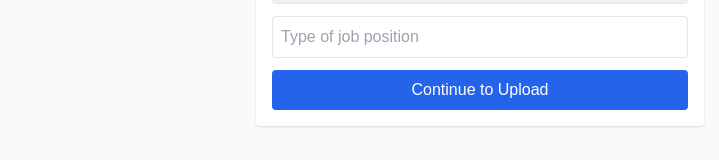
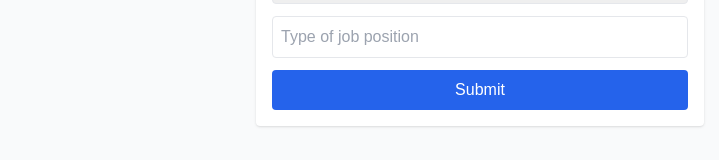
Before and after one commit to Xtosea/JobLink, a React (Create React App) app: page / in a window 1280 px wide. Shown: the part 323-483 px from the top of the page, without its empty margins (160-879 px from the left). Built offline with nearby package versions, Linux system fonts and the light colour scheme.

Commit message:
Update ApplicantForm.jsx

```diff
--- a/src/pages/ApplicantForm.jsx
+++ b/src/pages/ApplicantForm.jsx
@@ -40,7 +40,7 @@ export default function ApplicantForm() {
           <option value="Part-time">Part-time</option>
         </select>
         <input name="jobPosition" value={form.jobPosition} onChange={handleChange} required placeholder="Type of job position" className="w-full p-2 border rounded" />
-        <button type="submit" className="w-full p-2 bg-blue-600 text-white rounded">Continue to Upload</button>
+        <button type="submit" className="w-full p-2 bg-blue-600 text-white rounded">Submit</button>
       </form>
     </div>
   );
```
